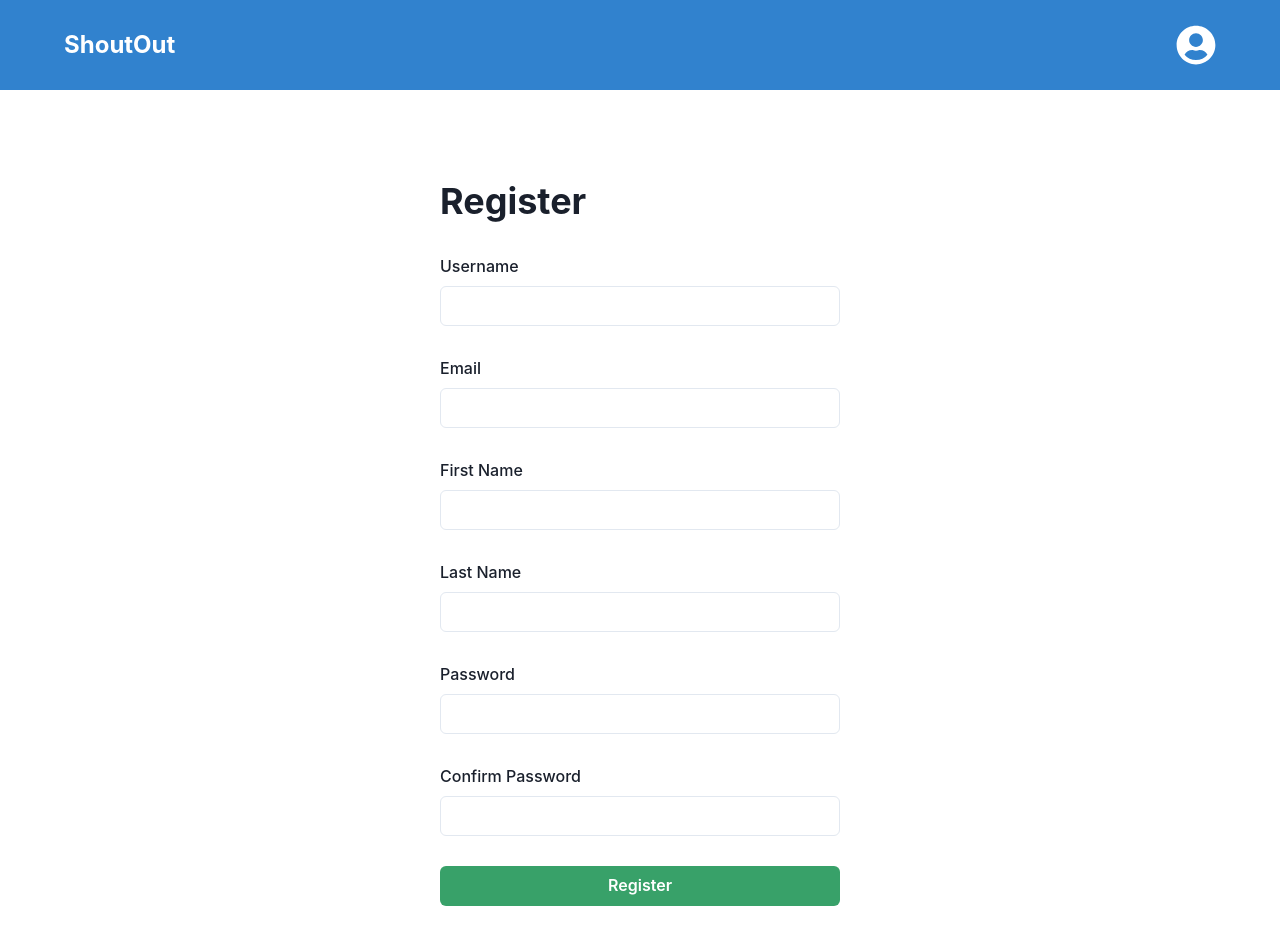
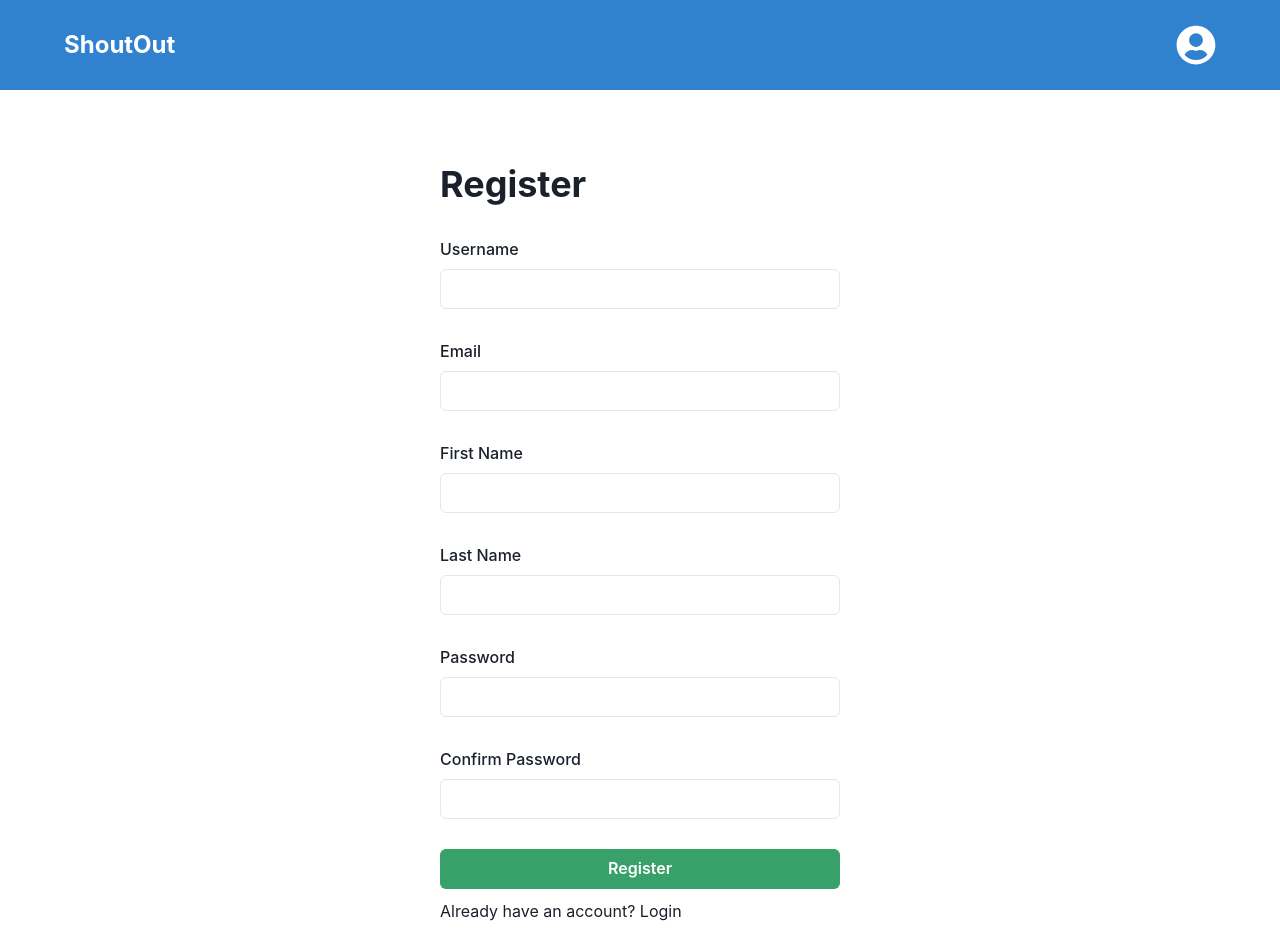
Before and after one commit to Kerciu/social-media-webapp, a React (Create React App) app in the folder frontend/: page /register in a window 1280 px wide. Shown: the top 952 px of the page. Built offline with nearby package versions, Linux system fonts and the light colour scheme.

Commit message:
added navigation links to login and register pages

```diff
--- a/frontend/src/pages/Login.jsx
+++ b/frontend/src/pages/Login.jsx
@@ -1,4 +1,4 @@
-import { Button, Flex, FormControl, FormLabel, Heading, Input, VStack } from '@chakra-ui/react'
+import { Button, Flex, FormControl, FormLabel, Heading, Input, VStack, Text } from '@chakra-ui/react'
 import React, { useState } from 'react'
 import { useNavigate } from 'react-router-dom'
 import AuthService from '../services/AuthService'
@@ -44,7 +44,10 @@ const Login = () => {
                 <FormLabel htmlFor='password'>Password</FormLabel>
                 <Input id='password' type='password' onChange={handleChange}/>
             </FormControl>
-            <Button w='100%' colorScheme='green' onClick={handleLogin}>Login</Button>
+            <VStack w='100%' alignItems='start' gap='10px'>
+                <Button w='100%' colorScheme='green' onClick={handleLogin}>Login</Button>
+                <Text onClick={() => nav('/register/')}>Dont have an account yet? Register</Text>
+            </VStack>
         </VStack>
     </Flex>
   )
--- a/frontend/src/pages/Register.jsx
+++ b/frontend/src/pages/Register.jsx
@@ -1,4 +1,4 @@
-import { Button, Flex, FormControl, FormLabel, Heading, Input, VStack } from '@chakra-ui/react'
+import { Button, Flex, FormControl, FormLabel, Heading, Input, VStack, Text } from '@chakra-ui/react'
 import React, { useState } from 'react'
 import { useNavigate } from 'react-router-dom'
 import AuthService from '../services/AuthService'
@@ -69,7 +69,10 @@ const Register = () => {
                 <FormLabel htmlFor="confirmPassword">Confirm Password</FormLabel>
                 <Input id="confirmPassword" type="password" onChange={handleChange} />
             </FormControl>
-            <Button w='100%' colorScheme='green' onClick={handleRegister}>Register</Button>
+            <VStack w='100%' alignItems='start' gap='10px'>
+                <Button w='100%' colorScheme='green' onClick={handleRegister}>Register</Button>
+                <Text onClick={() => nav('/login/')}>Already have an account? Login</Text>
+            </VStack>
         </VStack>
     </Flex>
   )
```
